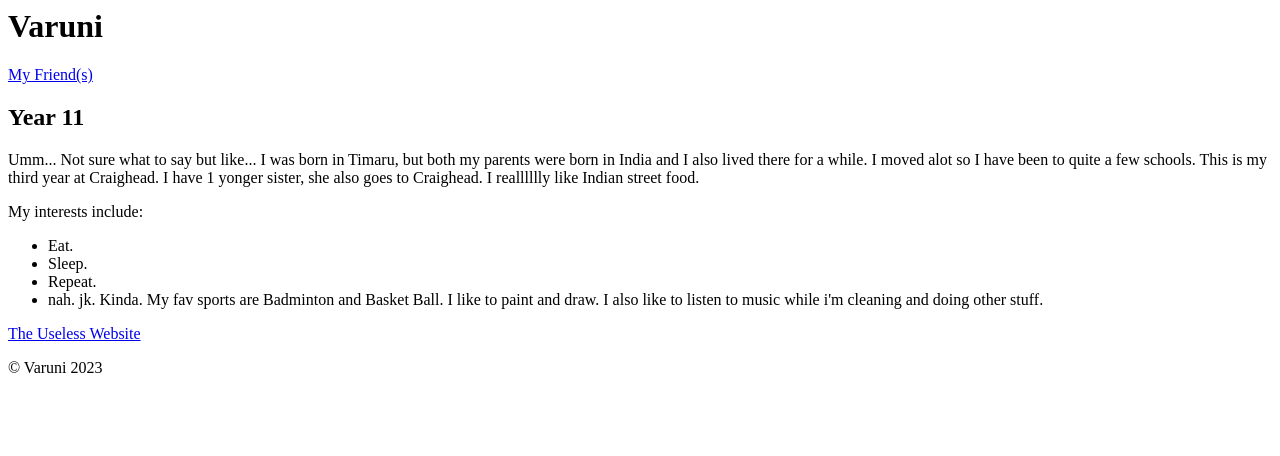
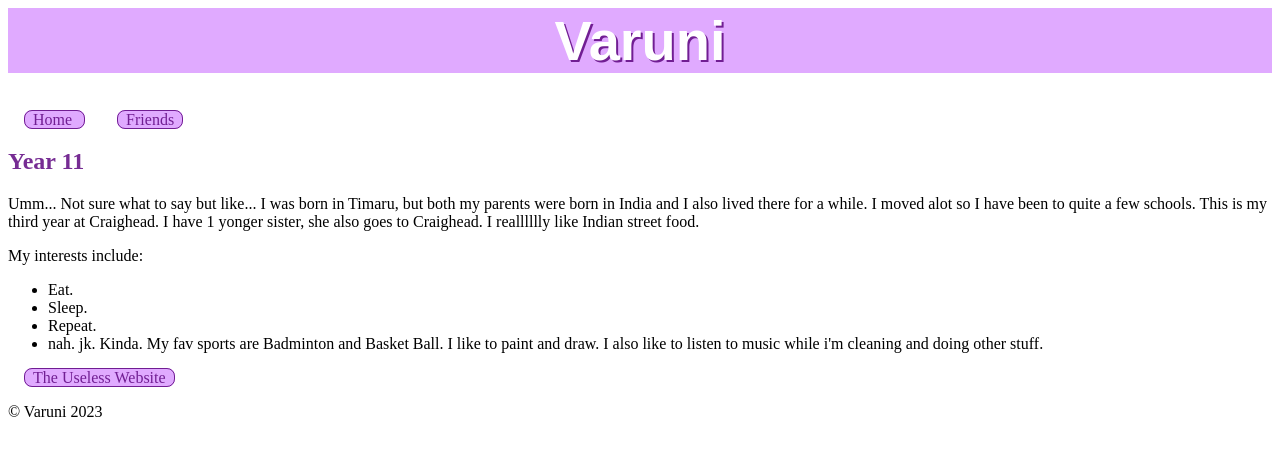
Before and after one commit to craighead-diocesan-school/introduction-nadikuva57, a plain HTML site: page index.html in a window 1280 px wide. Drawn offline with Linux system fonts and the light colour scheme.

Commit message:
Styled and added image

```diff
--- a/index.html
+++ b/index.html
@@ -1,9 +1,8 @@
-<header>
-  <h1>Varuni</h1>
-</header>
+<h1>Varuni</h1>
 
 <nav>
-  <a href="bff.html"> My Friend(s) </a>
+  <a href="index.html"> Home </a>
+  <a href="bff.html"> Friends </a>
 </nav>
 
 <h2>Year 11</h2>
@@ -17,7 +16,43 @@
   <li>Repeat.</li>
   <li>nah. jk. Kinda. My fav sports are Badminton and Basket Ball. I like to paint and draw. I also like to listen to music while i'm cleaning and doing other stuff.</li>
 </ul>
+
 <a href="https://theuselessweb.com/">The Useless Website</a>
+
+<style>
+  h1 {
+    font-family: sans-serif;
+    font-size: 3.5em;
+    color: rgb(255, 255, 255);
+    text-shadow: 2px 2px #5b027ed5;
+    background-color: #e0aaff;
+    text-align: center;
+    font-family: "Gloock", serif;
+    font-family: "NTR", sans-serif;
+  }
+
+  a {
+    text-decoration: none;
+    color: #5b027ed5;
+    border: 1px solid #5b027ed5;
+    background-color: #e0aaff;
+    font-size: medium;
+    border-radius: 0.5em;
+    padding-left: 0.5em;
+    padding-right: 0.5em;
+    margin: 1em;
+    text-align: center;
+  }
+
+  a:hover {
+    color: white;
+    background-color: black;
+  }
+
+  h2 {
+    color: #5b027ed5;
+  }
+</style>
 
 <footer>
   <p>&copy; Varuni 2023</p>
```
Also changed, not shown: bff.html (+48 -7 lines).
